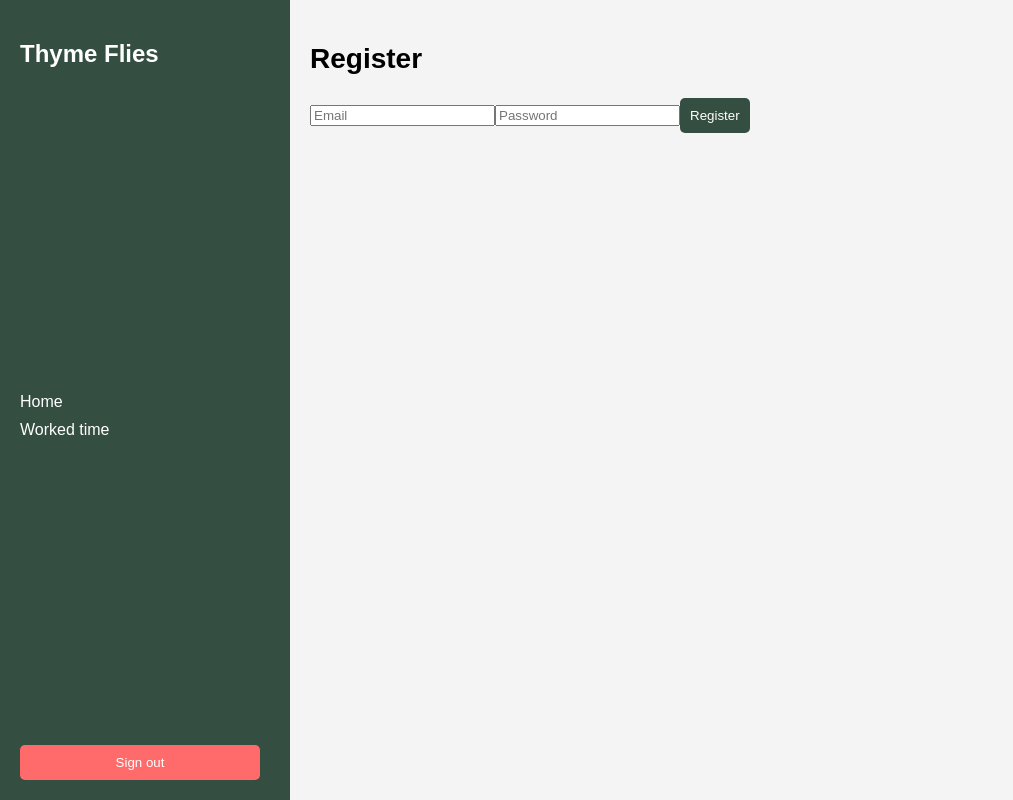
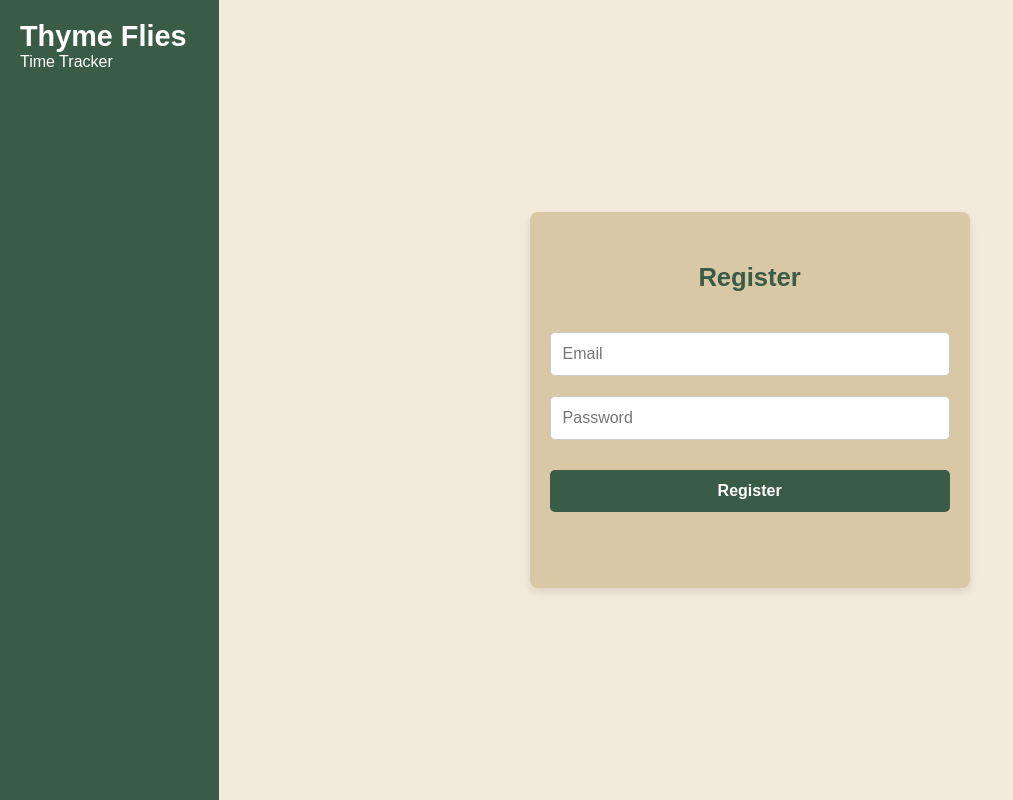
Before and after one commit to AdmFjalar/CS301.3-Time-Tracker, a React (Create React App) app in the folder frontend/: page /register in a window 1280 px wide. Shown: the whole page, without its empty margins (0-1013 px from the left). Built offline with nearby package versions, Linux system fonts and the light colour scheme.

Commit message:
refactored Login and Register pagess
- Fix form alignment and button spacing
- Increase size of register title
- Adjust input fields and button layout for symmetry
- Update register form styling for improved alignment

```diff
--- a/frontend/src/App.js
+++ b/frontend/src/App.js
@@ -6,7 +6,7 @@ import WorkedTime from './components/WorkedTime';
 import Login from './components/Login';
 import Register from './components/Register';
 import Activate from './components/Activate';
-import AppLayout from './AppLayout'; // New component for layout
+import AppLayout from './AppLayout';
 import './App.css';
 
 const App = () => {
@@ -18,10 +18,11 @@ const App = () => {
           <Route path="/" element={<AppLayout />}>
             <Route path="/" element={<HomePage />} />
             <Route path="/worked-time" element={<WorkedTime />} />
-            <Route path="/register" element={<Register />} />
             <Route path="/confirm/:token" element={<Activate />} />
           </Route>
-          <Route path="/login" element={<Login />} /> {/* No Sidebar on login page */}
+          <Route path="/login" element={<Login />} />
+          <Route path="/register" element={<Register />} />
+
         </Routes>
       </Router>
     </AuthProvider>
--- a/frontend/src/AppLayout.js
+++ b/frontend/src/AppLayout.js
@@ -5,8 +5,7 @@ import './App.css'; // Make sure the layout styles are applied
 
 const AppLayout = () => {
   const location = useLocation();
-  const showSidebar = location.pathname !== '/login'; // Only show sidebar when not on the login page
-
+  const showSidebar = location.pathname !== '/login' || location.pathname === '/register';
   return (
     <div className="app-container">
       {showSidebar && <Sidebar />} {/* Conditionally render Sidebar */}
--- a/frontend/src/components/Login.css
+++ b/frontend/src/components/Login.css
@@ -1,13 +1,13 @@
-
 .login-container {
   display: flex;
   height: 100vh;
   background-color: #f4eadb;
 }
 
+  /* Sidebar styles */
   .login-sidebar {
     background-color: #3a5b45;
-    width: 15%;
+    width: 14%;
     display: flex;
     flex-direction: column;
     align-items: top;
@@ -22,11 +22,6 @@
     margin: 0;
   }
 
-  .login-sidebar p {
-    font-size: 1rem;
-    margin: 0;
-  }
-
 .login-form-container {
   display: flex;
   flex-grow: 1;
@@ -36,11 +31,15 @@
 
 .login-form {
   background-color: #d9c8a5;
-    padding: 30px;
+  padding: 25px;
   border-radius: 8px;
   width: 300px;
   box-shadow: 0 4px 8px rgba(0, 0, 0, 0.1);
   text-align: center;
+  display: flex;
+  flex-direction: column;
+  align-items: center;
+  gap: 10px;
 }
 
 .login-form h2 {
@@ -49,12 +48,13 @@
   font-weight: bold;
   margin-bottom: 10px;
   text-align: left;
+  width: 100%;
 }
 
 .login-form input {
-    width: 95%;
+  width: calc(100% - 20px);
   padding: 10px;
-    margin: 10px 0;
+  margin: 0;
   border-radius: 5px;
   border: 1px solid #cccccc;
   font-size: 1rem;
@@ -64,13 +64,17 @@
   background-color: #3a5b45;
   color: #ffffff;
   padding: 10px;
-    width: 100%;
+  width: calc(100% - 20px);
+  margin: 0;
   border: none;
   border-radius: 5px;
   font-size: 1rem;
   font-weight: bold;
   cursor: pointer;
-    margin-top: 10px;
+}
+
+.login-form button:hover {
+  background-color: #324a3a;
 }
 
 .login-form button:disabled {
@@ -85,6 +89,7 @@
 .login-links {
   display: flex;
   justify-content: space-between;
+  width: 100%;
   margin-top: 10px;
   font-size: 0.9rem;
   color: #a1a1a1;
--- a/frontend/src/components/Login.js
+++ b/frontend/src/components/Login.js
@@ -1,5 +1,6 @@
 import React, { useState } from 'react';
 import axios from 'axios';
+import { useNavigate } from 'react-router-dom';
 import { useAuth } from '../components/AuthContext';
 import './Login.css';
 
@@ -9,7 +10,7 @@ const Login = () => {
   const [message, setMessage] = useState('');
   const [isLoading, setIsLoading] = useState(false);
   const { signIn } = useAuth();
-
+  const navigate = useNavigate();
 
   const handleLogin = async (e) => {
     e.preventDefault();
@@ -22,7 +23,7 @@ const Login = () => {
       const token = response.data.data;
       signIn(token);
       setMessage('Login successful!');
-
+      navigate('/');
     } catch (error) {
       setMessage('Error: ' + (error.response?.data?.message || 'Login failed'));
     } finally {
@@ -34,7 +35,7 @@ const Login = () => {
     <div className="login-container">
       <div className="login-sidebar">
         <h1>Thyme Flies</h1>
-        <p>Time Tracker</p>
+        <p3>Time Tracker</p3>
       </div>
       <div className="login-form-container">
         <form onSubmit={handleLogin} className="login-form">
--- /dev/null
+++ b/frontend/src/components/Register.css
@@ -0,0 +1,104 @@
+/* Main container layout */
+.register-container {
+    display: flex;
+    height: 100vh;
+    background-color: #f4eadb;
+  }
+
+  /* Sidebar styles */
+  .register-sidebar {
+    background-color: #3a5b45;
+    width: 14%;
+    display: flex;
+    flex-direction: column;
+    align-items: top;
+    justify-content: top    ;
+    color: #ffffff;
+    padding: 20px;
+  }
+
+  .register-sidebar h1 {
+    font-size: 1.8rem;
+    font-weight: bold;
+    margin: 0;
+  }
+
+  .register-sidebar p {
+    font-size: 1rem;
+    margin: 0;
+  }
+
+  /* Register form container */
+  .register-form-container {
+    display: flex;
+    flex-grow: 1;
+    justify-content: center;
+    align-items: center;
+    padding: 0 20px;
+  }
+
+  /* Register form styling */
+  .register-form {
+    background-color: #d9c8a5;
+    padding: 30px;
+    border-radius: 8px;
+    width: 100%;
+    max-width: 400px;
+    box-shadow: 0 4px 8px rgba(0, 0, 0, 0.1);
+    text-align: center;
+    display: flex;
+    flex-direction: column;
+    gap: 20px;
+    padding-left: 20px;
+    padding-right: 20px;
+  }
+
+  /* Title styling for the register form */
+  .register-form h2 {
+    font-size: 1.6rem;
+    color: #3a5b45;
+    font-weight: bold;
+    margin-bottom: 10px;
+    text-align: center;
+  }
+
+  /* Input field styling */
+  .register-form input {
+    width: 100%;
+    padding: 12px;
+    margin: 10px 0;
+    border-radius: 5px;
+    border: 1px solid #cccccc;
+    font-size: 1rem;
+    box-sizing: border-box;
+  }
+
+  /* Button styling */
+  .register-form button {
+    width: 100%;
+    padding: 12px;
+    margin-top: 20px;
+    background-color: #3a5b45;
+    color: #ffffff;
+    border: none;
+    border-radius: 5px;
+    font-size: 1rem;
+    font-weight: bold;
+    cursor: pointer;
+    box-sizing: border-box;
+  }
+
+  .register-form button:hover {
+    background-color: #324a3a;
+  }
+
+  .register-form button:disabled {
+    background-color: #a1a1a1;
+  }
+
+  /* Message styling */
+  .register-message {
+    color: red;
+    margin-top: 10px;
+    text-align: center;
+  }
--- a/frontend/src/components/Register.js
+++ b/frontend/src/components/Register.js
@@ -1,5 +1,6 @@
 import React, { useState } from 'react';
 import axios from 'axios';
+import './Register.css';
 
 const Register = () => {
   const [email, setEmail] = useState('');
@@ -11,7 +12,7 @@ const Register = () => {
     try {
       await axios.post('http://localhost:8080/v1/authentication/user', {
         email,
-        password
+        password,
       });
       setMessage('Registration successful! Check your email for activation link.');
     } catch (error) {
@@ -20,8 +21,15 @@ const Register = () => {
   };
 
   return (
-    <div>
-      <h2>Register</h2>
+
+    <div className="register-container">
+  <div className="register-sidebar">
+    <h1>Thyme Flies</h1>
+    <p>Time Tracker</p>
+  </div>
+  <div className="register-form-container">
+    <div className="register-form">
+      <h2 className="register-title">Register</h2>
       <form onSubmit={handleRegister}>
         <input
           type="email"
@@ -39,8 +47,11 @@ const Register = () => {
         />
         <button type="submit">Register</button>
       </form>
-      <p>{message}</p>
+      <p className="register-message">{message}</p>
     </div>
+  </div>
+</div>
+
   );
 };
 
```
Lines whose indentation alone changed are shown as unchanged.
